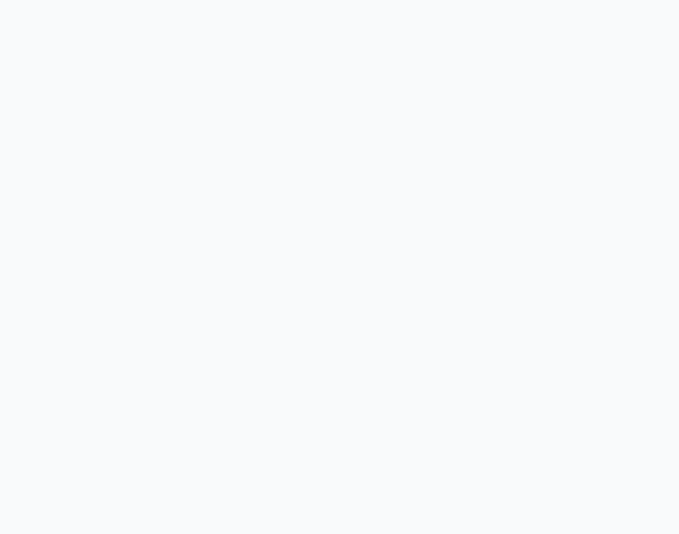
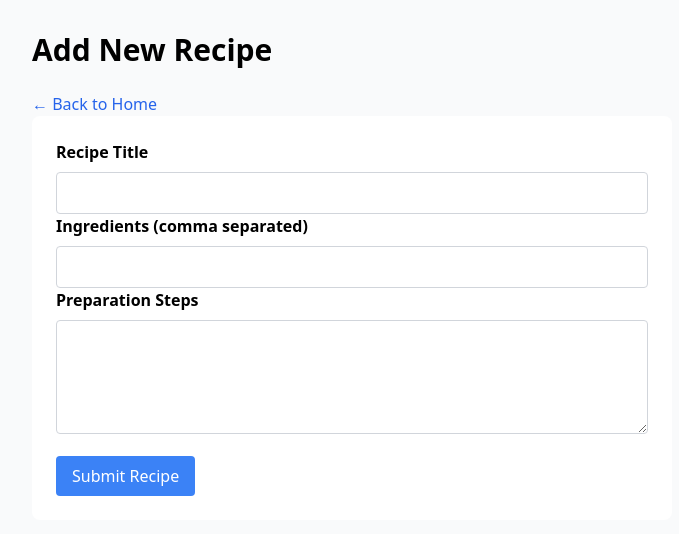
Before and after one commit to IanWachcode/alx-fe-reactjs, a React app in the folder recipe-sharing-platform/: page /add in a window 1280 px wide. Before the commit this address had no page. Shown: the top 534 px of the page, without its empty margins (288-967 px from the left). Built offline with nearby package versions, Linux system fonts and the light colour scheme; the HTML template or start-up script is replaced by a standard one.

Commit message:
task 3 comms

```diff
--- a/recipe-sharing-platform/src/App.jsx
+++ b/recipe-sharing-platform/src/App.jsx
@@ -1,6 +1,7 @@
 import { BrowserRouter as Router, Route, Routes } from "react-router-dom";
 import HomePage from "./components/HomePage";
 import RecipeDetail from "./components/RecipeDetail";
+import AddRecipeForm from "./components/AddRecipeForm";
 
 
 function App() {
@@ -11,6 +12,7 @@ function App() {
       <Routes>
         <Route path="/" element={<HomePage />} />
         <Route path="/recipe/:id" element={<RecipeDetail />} />
+        <Route path="/add" element={<AddRecipeForm />} />
       </Routes>
       </div>
       </div>
--- /dev/null
+++ b/recipe-sharing-platform/src/components/AddRecipeForm.jsx
@@ -0,0 +1,85 @@
+import { useState } from "react";
+
+function AddRecipeForm() {
+  const [title, setTitle] = useState("");
+
+  const [ingredients, setIngredients] = useState("");
+  const [instructions, setInstructions] = useState("");
+  const [error, setError] = useState("");
+
+  const handleSubmit = (e) => {
+    e.preventDefault();
+
+    //validation
+    if (!title || !ingredients || !instructions) {
+        setError("All fields are required.");
+        return;
+      }
+
+    const ingredientsArray = ingredients.split(",").map((item) => item.trim());
+
+    if (ingredientsArray.length < 2) {
+      setError("Please enter at least two ingredients.");
+      return;
+    }
+
+    //if validation passes,
+    setError("");
+    alert("Recipe added successfully!");
+
+    //reset form
+    setTitle("");
+    setIngredients("");
+    setInstructions("");
+  }
+
+  return (
+    <div className="max-w-2xl mx-auto px-4 py-8">
+        <h1 className="text-3xl font-bold mb-6">Add New Recipe</h1>
+        <a href="/" className="text-blue-600 hover:underline">
+            ← Back to Home
+        </a>
+        <form
+            onSubmit={handleSubmit}
+            className="bg-white p-6 rounded-lg shadow-y-6">
+                {/* Title */}
+                <div>
+                    <label className="block font-semibold mb-2">Recipe Title</label>
+                    <input
+                        type="text"
+                        value={title}
+                        onChange={(e) => setTitle(e.target.value)}
+                        className="w-full p-2 border border-gray-300 rounded"
+                    />
+                </div>
+                {/* Ingredients */}
+                <div>
+                    <label className="block font-semibold mb-2">Ingredients (comma separated)</label>
+                    <input
+                        type="text"
+                        value={ingredients}
+                        onChange={(e) => setIngredients(e.target.value)}
+                        className="w-full p-2 border border-gray-300 rounded"
+                    />
+                </div>
+                {/* Steps */}
+                <div>
+                    <label className="block font-semibold mb-2">Preparation Steps</label>
+                    <textarea
+                        value={instructions}
+                        onChange={(e) => setInstructions(e.target.value)}
+                        className="w-full p-2 border border-gray-300 rounded"
+                        rows="4"
+                    />
+                </div>
+                {error && (<p className="text-red-500 mt-2">{error}</p>)}
+                <button type="submit" className="mt-4 bg-blue-500 text-white px-4 py-2 rounded hover:bg-blue-600">
+                    Submit Recipe
+                </button>
+
+            </form>
+    </div>
+  );
+}
+
+export default AddRecipeForm;
--- a/recipe-sharing-platform/src/components/HomePage.jsx
+++ b/recipe-sharing-platform/src/components/HomePage.jsx
@@ -18,6 +18,15 @@ useEffect(() => {
       <h1 className="text-3xl font-bold text-center mb-8">
         Recipe Sharing Platform
       </h1>
+
+      <div className="text-center mb-6">
+        <Link
+          to="/add"
+          className="inline-block bg-blue-600 text-white px-4 py-2 rounded hover:bg-blue-700 transition duration-300"
+        >
+          Add New Recipe
+        </Link>
+      </div>
 
       <div className="grid gap-6 sm:grid-cols-1 md:grid-cols-2 lg:grid-cols-3">
         {recipes.map((recipe) => (
```
